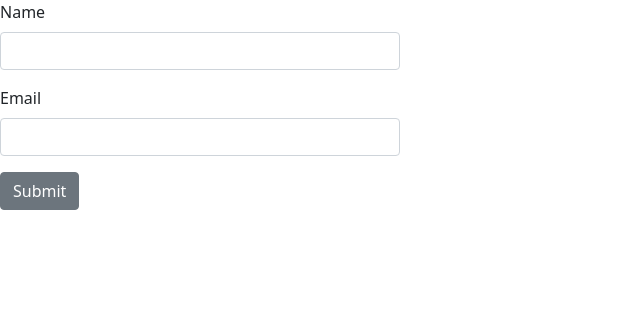
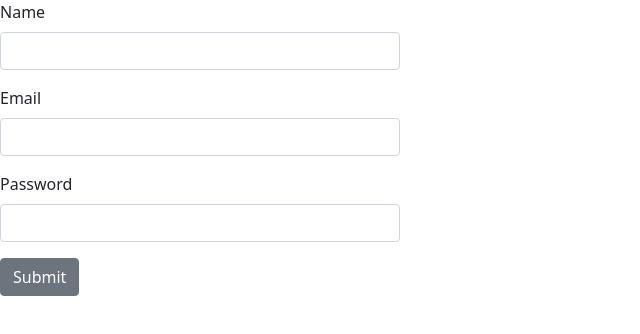
Before and after one commit to youthke/questack-web, a Next.js app: page /questack/signup in a window 1280 px wide. Shown: the top 334 px of the page, without its empty margins (0-640 px from the left). Built offline with nearby package versions, Linux system fonts and the light colour scheme.

Commit message:
able to send password

```diff
--- a/components/owners/SignUp.tsx
+++ b/components/owners/SignUp.tsx
@@ -67,6 +67,20 @@ const SignUpForm: React.FC<Props> = (props) => {
       />
         </FormGroup>
         <FormGroup>
+          <Label>Password</Label>
+          <Controller
+          rules={{ required: "パスワードを入力してください" }}
+          control={control}
+          name="password"
+          render={({field}) => <Input type="password" {...field} />}
+        />
+        <ErrorMessage
+        errors={errors}
+        name="password"
+        render={({message}) => <Message>{message}</Message>}
+      />
+        </FormGroup>
+        <FormGroup>
           <Button type="submit">Submit</Button>
         </FormGroup>
       </Form>
```
